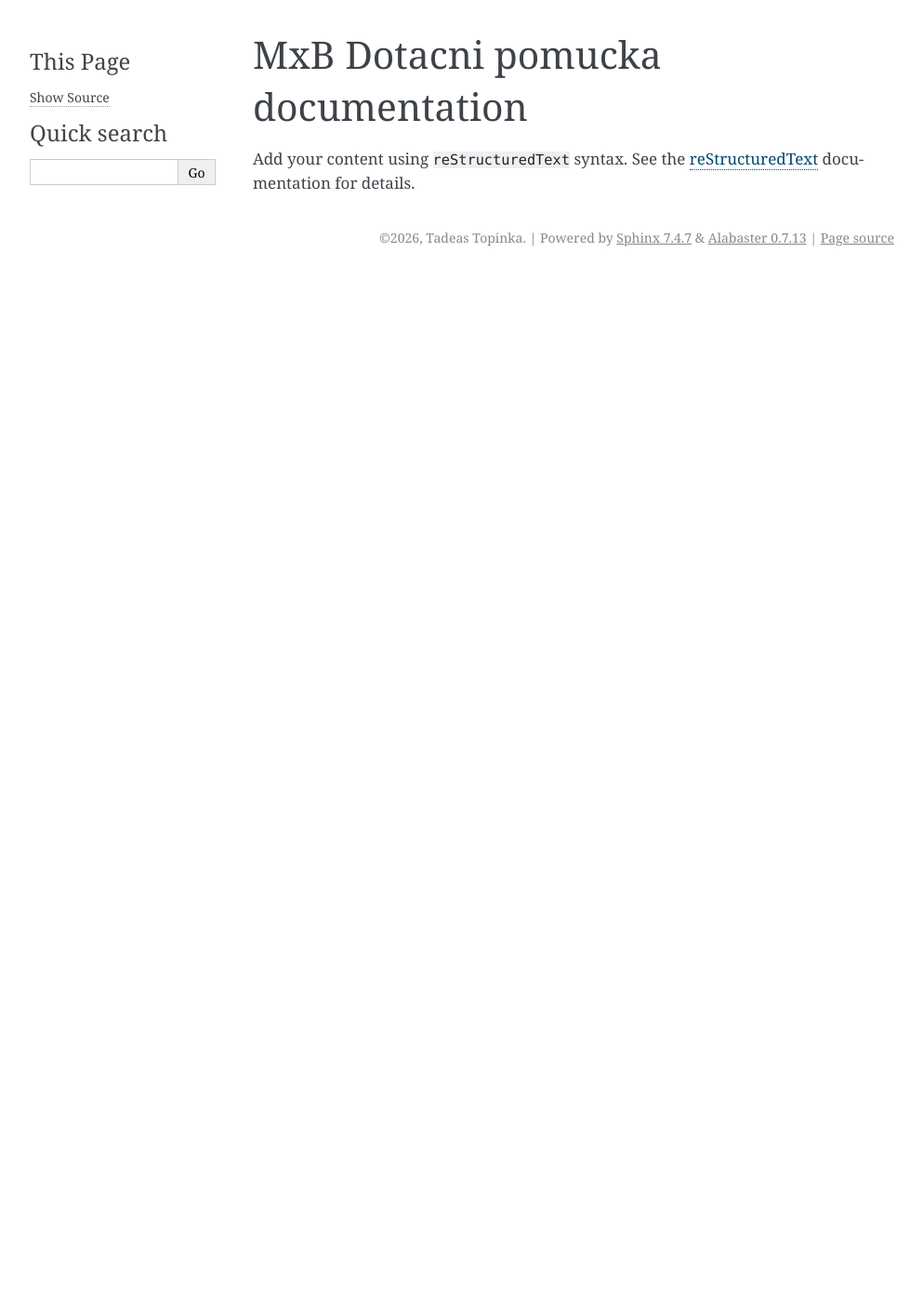
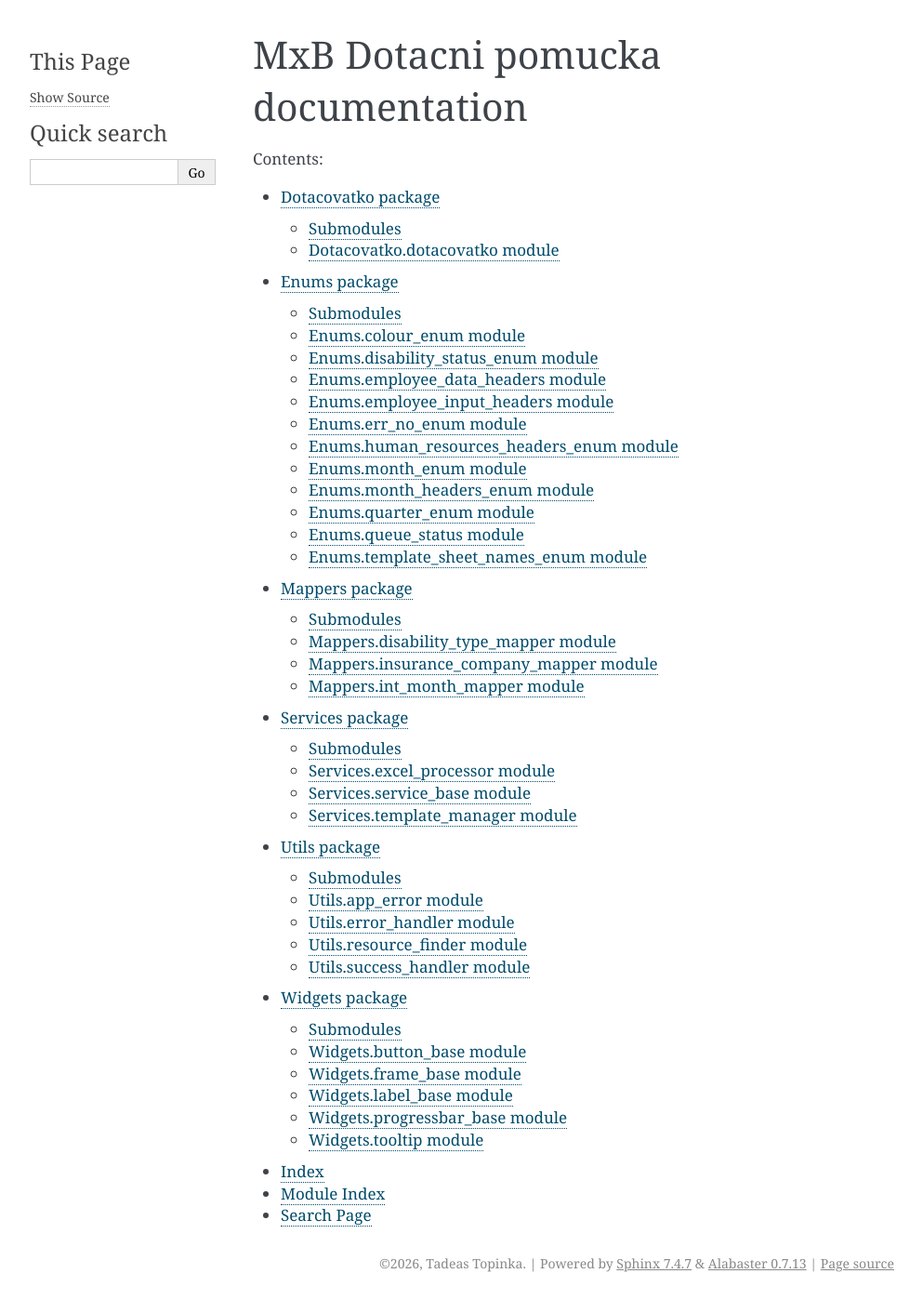
Before and after one commit to MxB-IT/MxB-DotacniPomucka, a Sphinx documentation site: the page built from docs/index.rst, in a window 1280 px wide. Shown: the whole page at 93% size, without its empty margins (148-1141 px from the left). Built offline with Sphinx 7.4.7, drawn with Linux system fonts in a browser that asks for light colours; before the commit the page ends 900 px from its top, so only the background shows below that.

Commit message:
[FEATURE] Finished documentation setup, documentation may now be generated via make html in the docs folder

```diff
--- /dev/null
+++ b/docs/Enums.rst
@@ -0,0 +1,110 @@
+Enums package
+=============
+
+.. automodule:: Enums
+   :members:
+   :private-members:
+   :show-inheritance:
+   :undoc-members:
+
+Submodules
+----------
+
+Enums.colour\_enum module
+-------------------------
+
+.. automodule:: Enums.colour_enum
+   :members:
+   :private-members:
+   :show-inheritance:
+   :undoc-members:
+
+Enums.disability\_status\_enum module
+-------------------------------------
+
+.. automodule:: Enums.disability_status_enum
+   :members:
+   :private-members:
+   :show-inheritance:
+   :undoc-members:
+
+Enums.employee\_data\_headers module
+------------------------------------
+
+.. automodule:: Enums.employee_data_headers
+   :members:
+   :private-members:
+   :show-inheritance:
+   :undoc-members:
+
+Enums.employee\_input\_headers module
+-------------------------------------
+
+.. automodule:: Enums.employee_input_headers
+   :members:
+   :private-members:
+   :show-inheritance:
+   :undoc-members:
+
+Enums.err\_no\_enum module
+--------------------------
+
+.. automodule:: Enums.err_no_enum
+   :members:
+   :private-members:
+   :show-inheritance:
+   :undoc-members:
+
+Enums.human\_resources\_headers\_enum module
+--------------------------------------------
+
+.. automodule:: Enums.human_resources_headers_enum
+   :members:
+   :private-members:
+   :show-inheritance:
+   :undoc-members:
+
+Enums.month\_enum module
+------------------------
+
+.. automodule:: Enums.month_enum
+   :members:
+   :private-members:
+   :show-inheritance:
+   :undoc-members:
+
+Enums.month\_headers\_enum module
+---------------------------------
+
+.. automodule:: Enums.month_headers_enum
+   :members:
+   :private-members:
+   :show-inheritance:
+   :undoc-members:
+
+Enums.quarter\_enum module
+--------------------------
+
+.. automodule:: Enums.quarter_enum
+   :members:
+   :private-members:
+   :show-inheritance:
+   :undoc-members:
+
+Enums.queue\_status module
+--------------------------
+
+.. automodule:: Enums.queue_status
+   :members:
+   :private-members:
+   :show-inheritance:
+   :undoc-members:
+
+Enums.template\_sheet\_names\_enum module
+-----------------------------------------
+
+.. automodule:: Enums.template_sheet_names_enum
+   :members:
+   :private-members:
+   :show-inheritance:
+   :undoc-members:
--- /dev/null
+++ b/docs/Mappers.rst
@@ -0,0 +1,38 @@
+Mappers package
+===============
+
+.. automodule:: Mappers
+   :members:
+   :private-members:
+   :show-inheritance:
+   :undoc-members:
+
+Submodules
+----------
+
+Mappers.disability\_type\_mapper module
+---------------------------------------
+
+.. automodule:: Mappers.disability_type_mapper
+   :members:
+   :private-members:
+   :show-inheritance:
+   :undoc-members:
+
+Mappers.insurance\_company\_mapper module
+-----------------------------------------
+
+.. automodule:: Mappers.insurance_company_mapper
+   :members:
+   :private-members:
+   :show-inheritance:
+   :undoc-members:
+
+Mappers.int\_month\_mapper module
+---------------------------------
+
+.. automodule:: Mappers.int_month_mapper
+   :members:
+   :private-members:
+   :show-inheritance:
+   :undoc-members:
--- /dev/null
+++ b/docs/Services.rst
@@ -0,0 +1,38 @@
+Services package
+================
+
+.. automodule:: Services
+   :members:
+   :private-members:
+   :show-inheritance:
+   :undoc-members:
+
+Submodules
+----------
+
+Services.excel\_processor module
+--------------------------------
+
+.. automodule:: Services.excel_processor
+   :members:
+   :private-members:
+   :show-inheritance:
+   :undoc-members:
+
+Services.service\_base module
+-----------------------------
+
+.. automodule:: Services.service_base
+   :members:
+   :private-members:
+   :show-inheritance:
+   :undoc-members:
+
+Services.template\_manager module
+---------------------------------
+
+.. automodule:: Services.template_manager
+   :members:
+   :private-members:
+   :show-inheritance:
+   :undoc-members:
--- /dev/null
+++ b/docs/Utils.rst
@@ -0,0 +1,47 @@
+Utils package
+=============
+
+.. automodule:: Utils
+   :members:
+   :private-members:
+   :show-inheritance:
+   :undoc-members:
+
+Submodules
+----------
+
+Utils.app\_error module
+-----------------------
+
+.. automodule:: Utils.app_error
+   :members:
+   :private-members:
+   :show-inheritance:
+   :undoc-members:
+
+Utils.error\_handler module
+---------------------------
+
+.. automodule:: Utils.error_handler
+   :members:
+   :private-members:
+   :show-inheritance:
+   :undoc-members:
+
+Utils.resource\_finder module
+-----------------------------
+
+.. automodule:: Utils.resource_finder
+   :members:
+   :private-members:
+   :show-inheritance:
+   :undoc-members:
+
+Utils.success\_handler module
+-----------------------------
+
+.. automodule:: Utils.success_handler
+   :members:
+   :private-members:
+   :show-inheritance:
+   :undoc-members:
--- /dev/null
+++ b/docs/Widgets.rst
@@ -0,0 +1,56 @@
+Widgets package
+===============
+
+.. automodule:: Widgets
+   :members:
+   :private-members:
+   :show-inheritance:
+   :undoc-members:
+
+Submodules
+----------
+
+Widgets.button\_base module
+---------------------------
+
+.. automodule:: Widgets.button_base
+   :members:
+   :private-members:
+   :show-inheritance:
+   :undoc-members:
+
+Widgets.frame\_base module
+--------------------------
+
+.. automodule:: Widgets.frame_base
+   :members:
+   :private-members:
+   :show-inheritance:
+   :undoc-members:
+
+Widgets.label\_base module
+--------------------------
+
+.. automodule:: Widgets.label_base
+   :members:
+   :private-members:
+   :show-inheritance:
+   :undoc-members:
+
+Widgets.progressbar\_base module
+--------------------------------
+
+.. automodule:: Widgets.progressbar_base
+   :members:
+   :private-members:
+   :show-inheritance:
+   :undoc-members:
+
+Widgets.tooltip module
+----------------------
+
+.. automodule:: Widgets.tooltip
+   :members:
+   :private-members:
+   :show-inheritance:
+   :undoc-members:
--- a/docs/index.rst
+++ b/docs/index.rst
@@ -6,11 +6,17 @@
 MxB Dotacni pomucka documentation
 =================================
 
-Add your content using ``reStructuredText`` syntax. See the
-`reStructuredText <https://www.sphinx-doc.org/en/master/usage/restructuredtext/index.html>`_
-documentation for details.
-
-
 .. toctree::
    :maxdepth: 2
    :caption: Contents:
+
+   Dotacovatko
+   Enums
+   Mappers
+   Services
+   Utils
+   Widgets
+
+* :ref:`genindex`
+* :ref:`modindex`
+* :ref:`search`
--- a/main.py
+++ b/main.py
@@ -1,7 +1,7 @@
 """Defines a main function used as the entrypoint for the app."""
 import multiprocessing
 
-from dotacovatko import Dotacovatko
+from Dotacovatko.dotacovatko import Dotacovatko
 
 
 def main() -> None:
```
Also changed, not shown: docs/Dotacovatko.rst (added, +20 -0 lines), docs/conf.py (+0 -7 lines), src/Dotacovatko/__init__.py (added), 3 other files.
